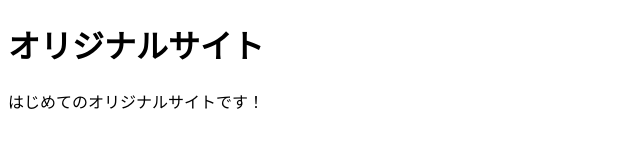
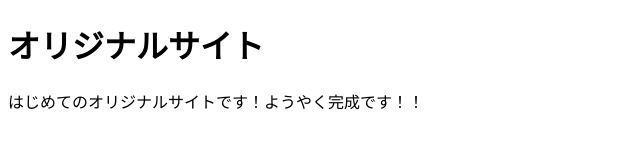
Before and after one commit to misterkochi/mysite, a plain HTML site: page index.html in a window 1280 px wide. Shown: the whole page, without its empty margins (0-640 px from the left). Drawn offline with Linux system fonts and the light colour scheme.

Commit message:
Add files via upload

```diff
--- a/index.html
+++ b/index.html
@@ -8,7 +8,7 @@
 </head>
 <body>
     <h1>オリジナルサイト</h1>
-    <p>はじめてのオリジナルサイトです！</p>
+    <p>はじめてのオリジナルサイトです！ようやく完成です！！</p>
 
 </body>
 </html>
```
